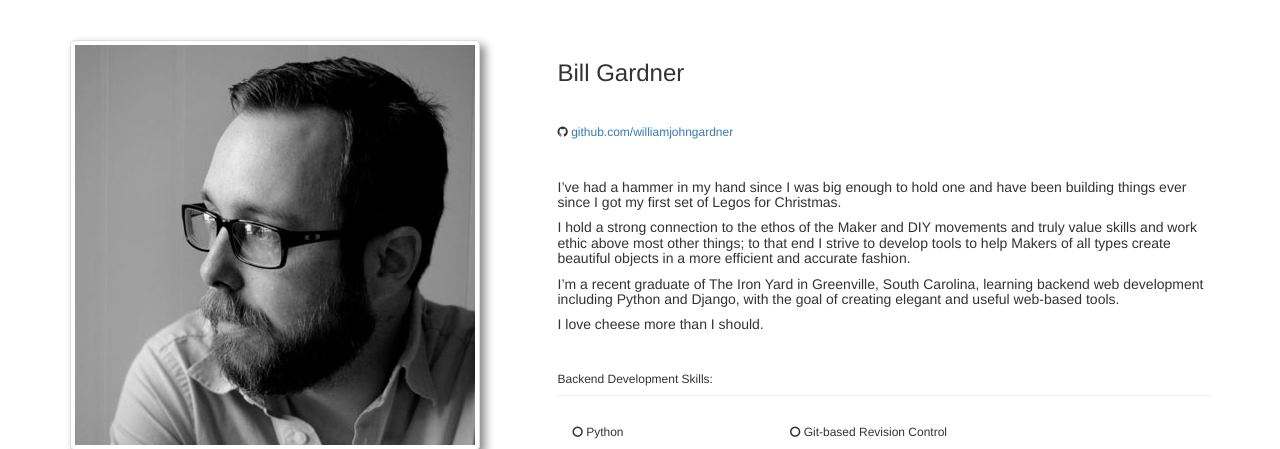
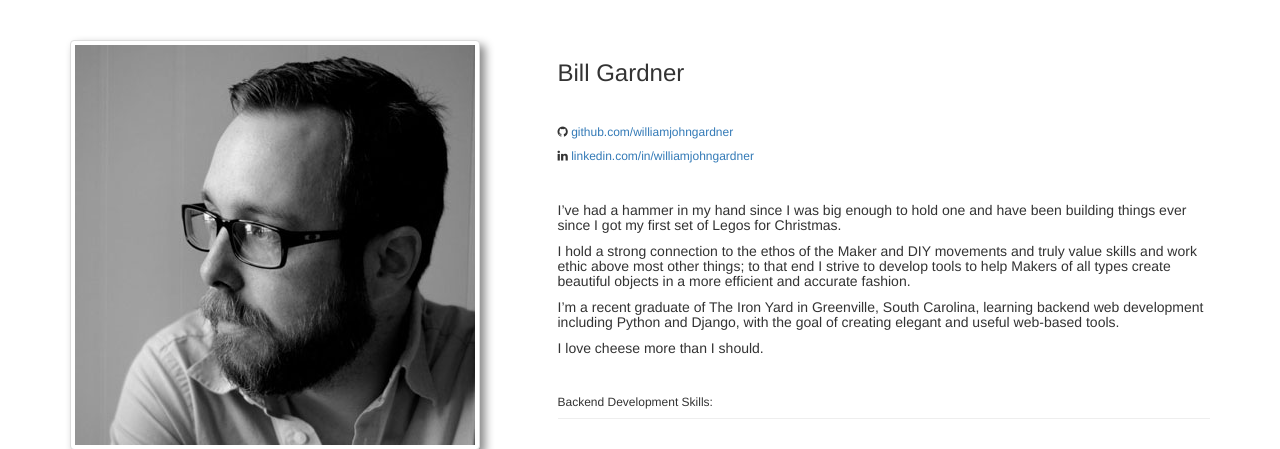
Before and after one commit to williamjohngardner/williamjgardner, a Django app: page / in a window 1280 px wide. Shown: the top 449 px of the page. Run offline with Django 3.2, Linux system fonts and the light colour scheme; some libraries are stand-ins or nearby versions.

Commit message:
added linkedin

```diff
--- a/templates/index.html
+++ b/templates/index.html
@@ -21,6 +21,7 @@
           <h3>Bill Gardner</h3>
           <br>
           <h6><i class="fa fa-github" aria-hidden="true"></i><a href="http://www.github.com/williamjohngardner" target="blank" >  github.com/williamjohngardner</a></h6>
+          <h6><i class="fa fa-linkedin" aria-hidden="true"></i><a href="https://www.linkedin.com/in/williamjohngardner" target="blank" >  linkedin.com/in/williamjohngardner</a></h6>
           <br>
           <h5>I’ve had a hammer in my hand since I was big enough to hold one and have been building things ever since I got my first set of Legos for Christmas.
             <h5>I hold a strong connection to the ethos of the Maker and DIY movements and truly value skills and work ethic above most other things; to that end I strive to develop tools to help Makers of all types create beautiful objects in a more efficient and accurate fashion.</h5>
```
